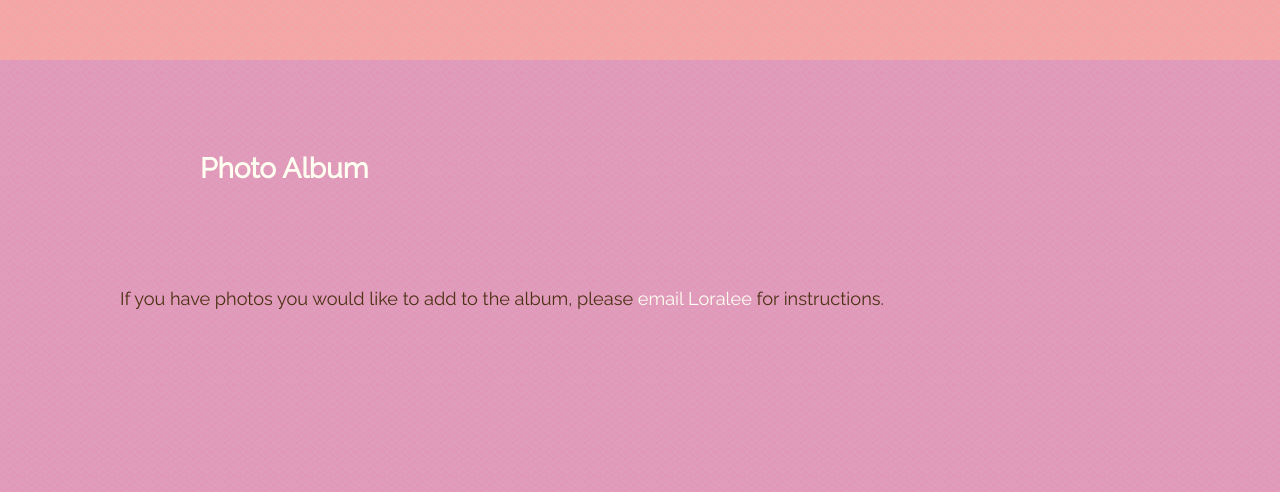
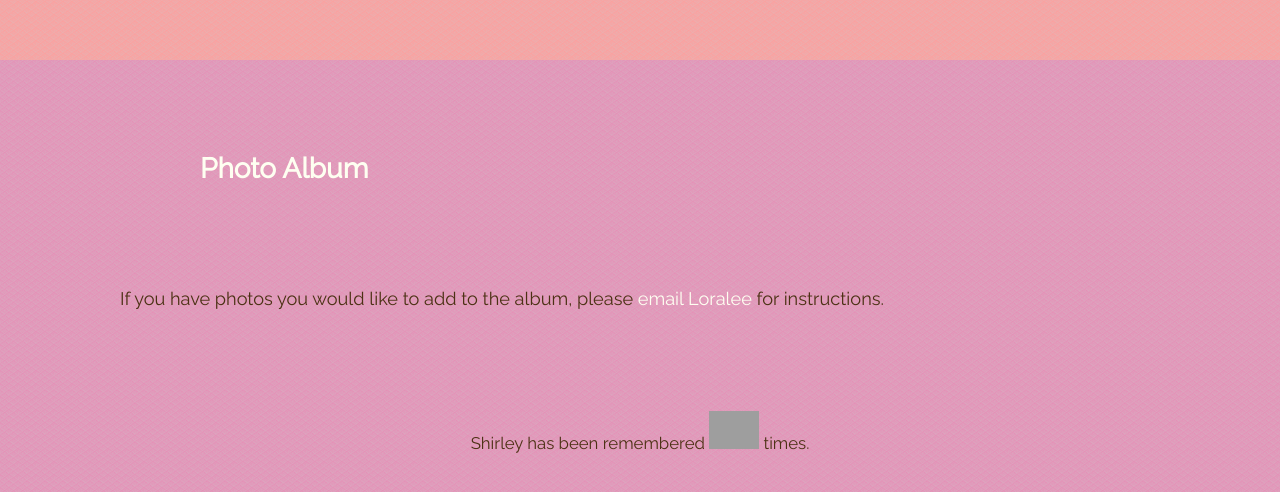
Before and after one commit to LLstarla/nanamemorial, a plain HTML site: page index.html in a window 1280 px wide. Shown: the part 3040-3532 px from the top of the page. Drawn offline with nearby package versions, Linux system fonts and the light colour scheme; grey boxes are pictures that could not be loaded.

Commit message:
hit counter

```diff
--- a/css/styles.css
+++ b/css/styles.css
@@ -207,3 +207,15 @@ margin-right: 0px;
   display: inline-block;
   font-style: normal;
 }
+div.counter {
+  font-family: 'Raleway', sans-serif;
+  font-size: 1.2rem;
+  color: #4C3114;
+  margin-bottom: 50px;
+}
+
+div.counter img{
+  width: 50px;
+  height: auto;
+  display: inline;
+}
--- a/index.html
+++ b/index.html
@@ -94,7 +94,7 @@
 
     </div>
 
-
+    <div class="counter" align='center'>Shirley has been remembered <a href='http://www.hit-counter-html-code.com'><img src='http://hit-counter-html-code.com/wp-content/themes/customizr/hitcounter/c.php?d=4&id=153296&s=108' border='0' title='Web Design Orange County'></a> times.<br /></div>
 
     </section>
 
```
